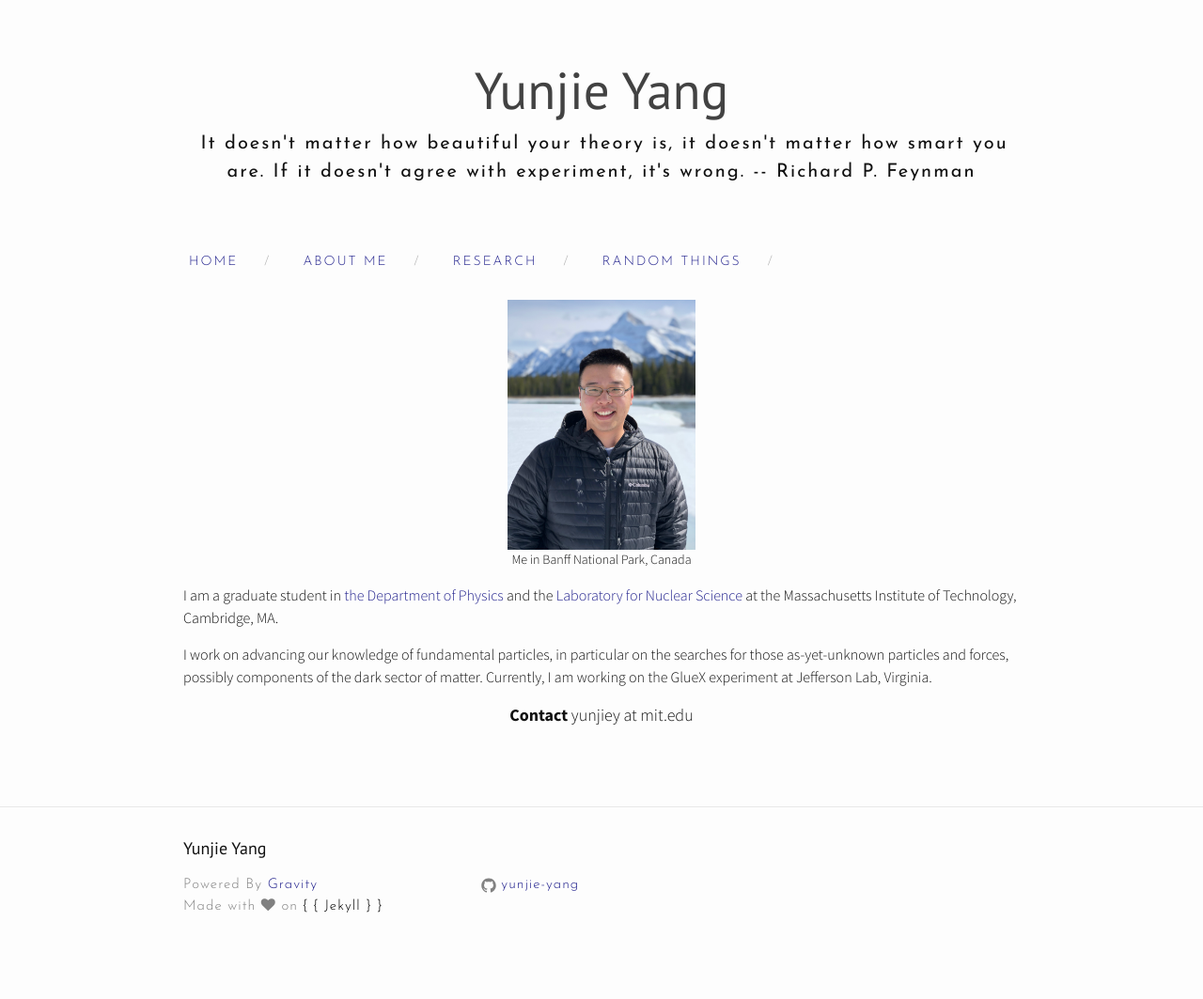
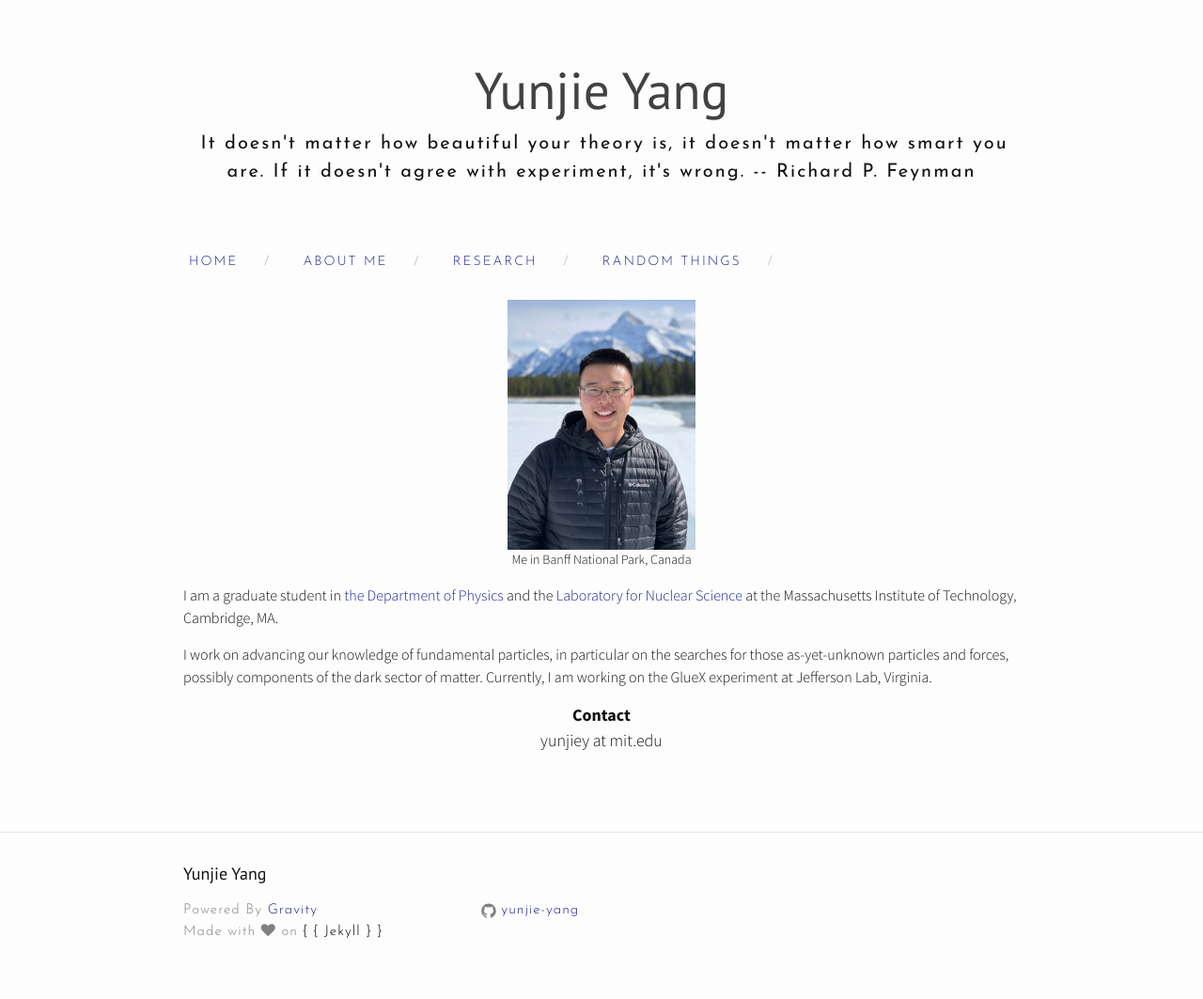
Before and after one commit to yunjie-yang/yunjie-yang.github.io, a Jekyll site: the page built from index.md, in a window 1280 px wide. Shown: the whole page at 94% size. Built offline with Jekyll 4.4.1, drawn with Linux system fonts in a browser that asks for light colours; nearby versions of some CDN libraries; before the commit the page ends 1036 px from its top, so only the background shows below that.

```diff
--- a/index.md
+++ b/index.md
@@ -17,6 +17,6 @@ I work on advancing our knowledge of fundamental particles,
 in particular on the searches for those as-yet-unknown particles and forces, possibly components of the dark sector of matter. Currently, I am working on the GlueX experiment at Jefferson Lab, Virginia.
 
 <center>
-<b>Contact</b>
+<b>Contact</b> <br>
 yunjiey at mit.edu <br>
 </center>
```
